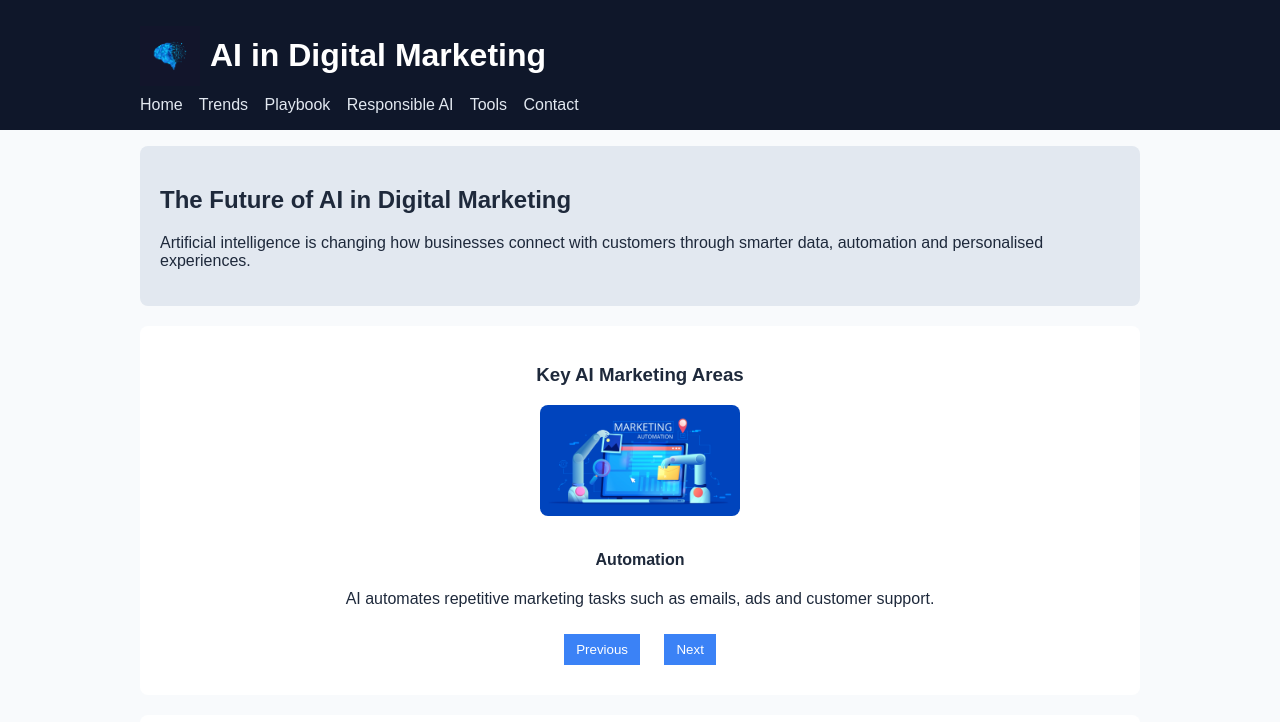
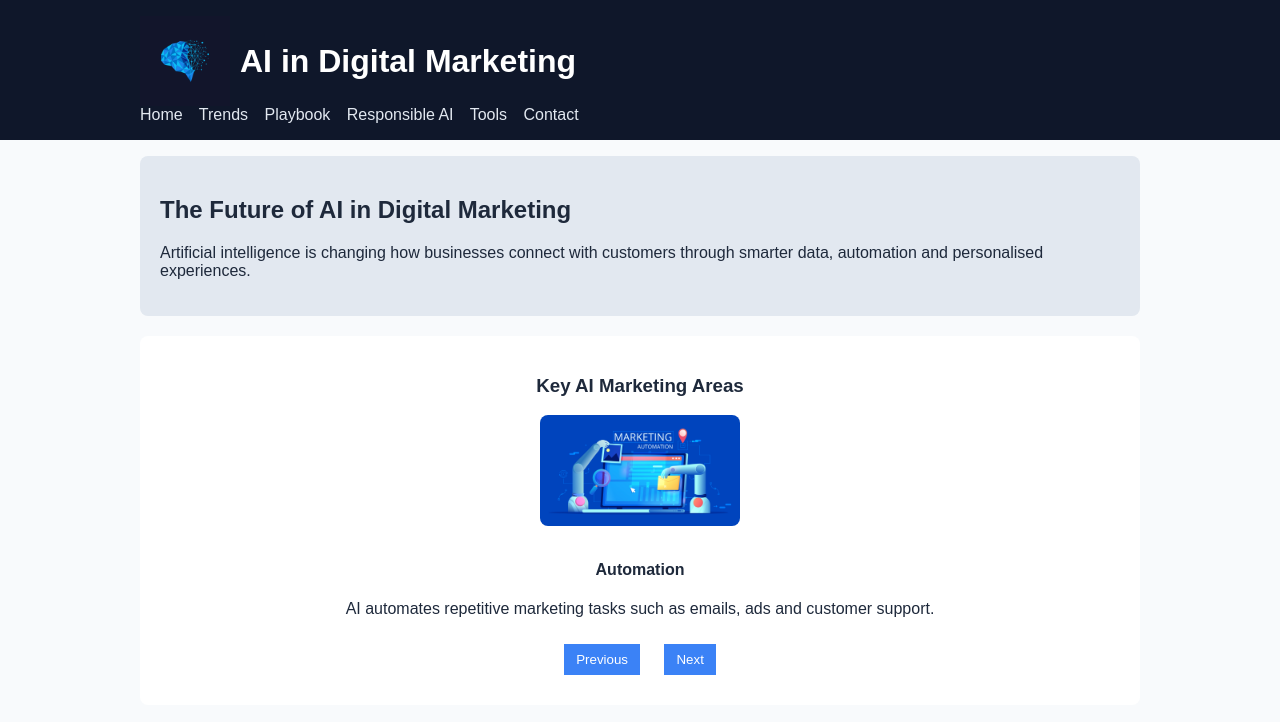
Before and after one commit to juliafidurska/ai-digitalmarketing-website, a plain HTML site: page index.html in a window 1280 px wide. Shown: the top 722 px of the page. Drawn offline with Linux system fonts and the light colour scheme.

Commit message:
Update style.css

```diff
--- a/css/style.css
+++ b/css/style.css
@@ -129,6 +129,6 @@ footer {
 }
 
 .logo img {
-  width: 60px;
+  width: 90px;
   height: auto;
 }
```
